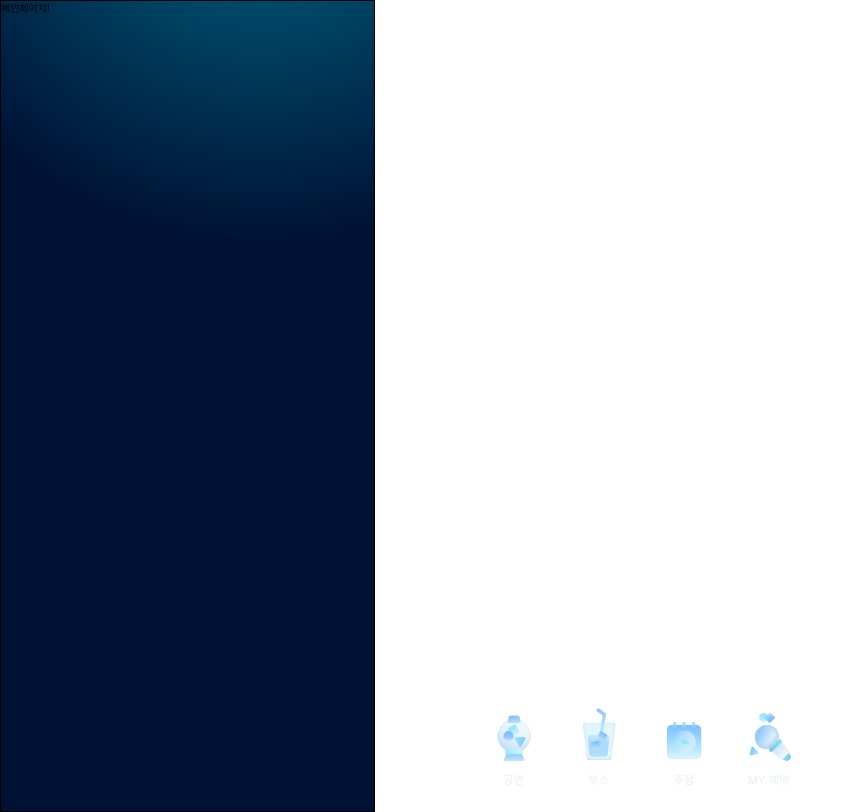
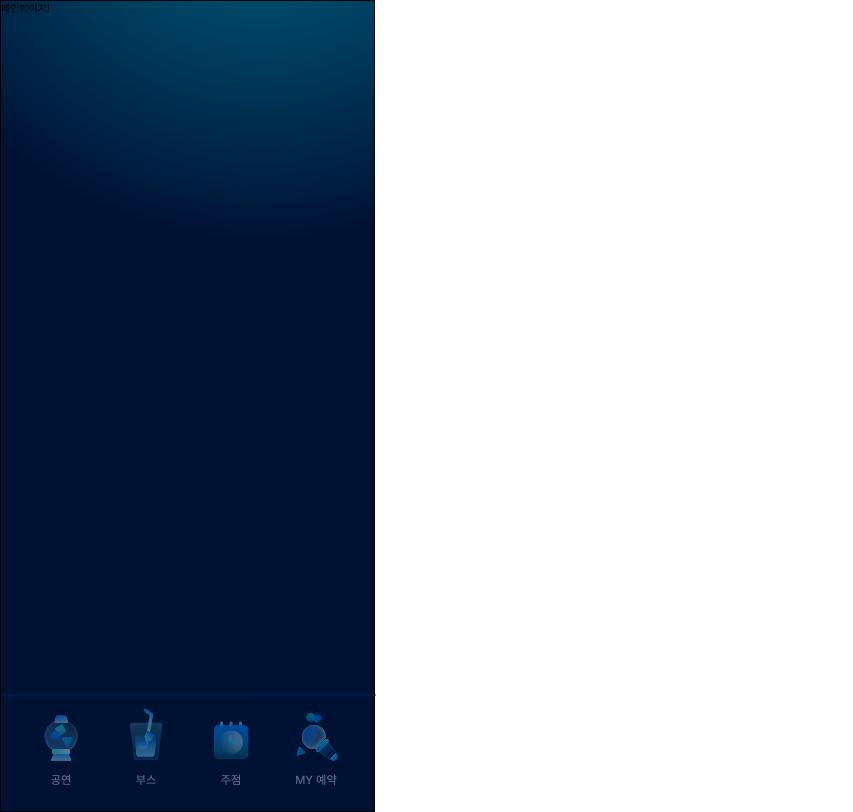
Before and after one commit to ajoufesta/client, a Next.js app: page / in a window 1280 px wide. Shown: the whole page, without its empty margins (0-853 px from the left). Built offline with nearby package versions, Linux system fonts and the light colour scheme.

Commit message:
style/#8 : hr 추가

```diff
--- a/src/app/_commons/Footer.tsx
+++ b/src/app/_commons/Footer.tsx
@@ -5,6 +5,8 @@ import BoothIc from "../../../public/boothIcon.svg";
 import PubIc from "../../../public/pubIcon.svg";
 import ReservationIc from "../../../public/reservationIcon.svg";
 import ShowIc from "../../../public/showIcon.svg";
+import FooterHr from "../../../public/footerHr.svg";
+import IconHr from "../../../public/iconHr.svg";
 import Link from "next/link";
 
 const Footer = () => {
@@ -15,7 +17,9 @@ const Footer = () => {
   };
 
   return (
-    <div className="fixed bottom-0 h-footer w-full flex justify-center gap-10 ">
+    <div className="fixed bottom-0">
+      <FooterHr className="relative" />
+      <div className="h-footer w-full flex justify-center gap-10">
         <Link
           href={`http://localhost:3000/1`}
           className={`flex flex-col items-center justify-center m-0 gap-2 ${
@@ -23,6 +27,7 @@ const Footer = () => {
           }`}
           onClick={() => handleClick("공연")}
         >
+          {selectedButton === "공연" && <IconHr className="absolute top-0" />}
           <BoothIc />
           <span className="text-[#CCDEF9] text-lg">공연</span>
         </Link>
@@ -33,6 +38,7 @@ const Footer = () => {
           }`}
           onClick={() => handleClick("부스")}
         >
+          {selectedButton === "부스" && <IconHr className="absolute top-0" />}
           <PubIc />
           <span className="text-[#CCDEF9] text-lg">부스</span>
         </Link>
@@ -43,6 +49,7 @@ const Footer = () => {
           }`}
           onClick={() => handleClick("주점")}
         >
+          {selectedButton === "주점" && <IconHr className="absolute top-0" />}
           <ReservationIc />
           <span className="text-[#CCDEF9] text-lg">주점</span>
         </Link>
@@ -52,8 +59,12 @@ const Footer = () => {
           }`}
           onClick={() => handleClick("MY 예약")}
         >
+          {selectedButton === "MY 예약" && (
+            <IconHr className="absolute top-0" />
+          )}
           <ShowIc />
           <span className="text-[#CCDEF9] text-lg">MY 예약</span>
+        </div>
       </div>
     </div>
   );
```
Also changed, not shown: public/footerHr.svg (added), public/iconHr.svg (added). Lines whose indentation alone changed are shown as unchanged.
